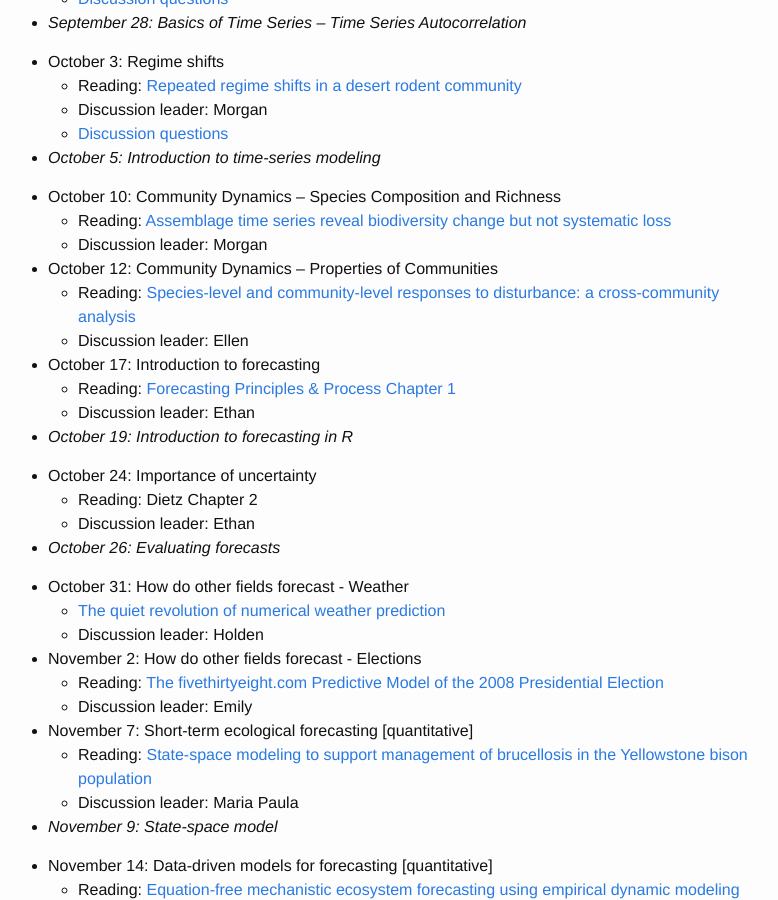
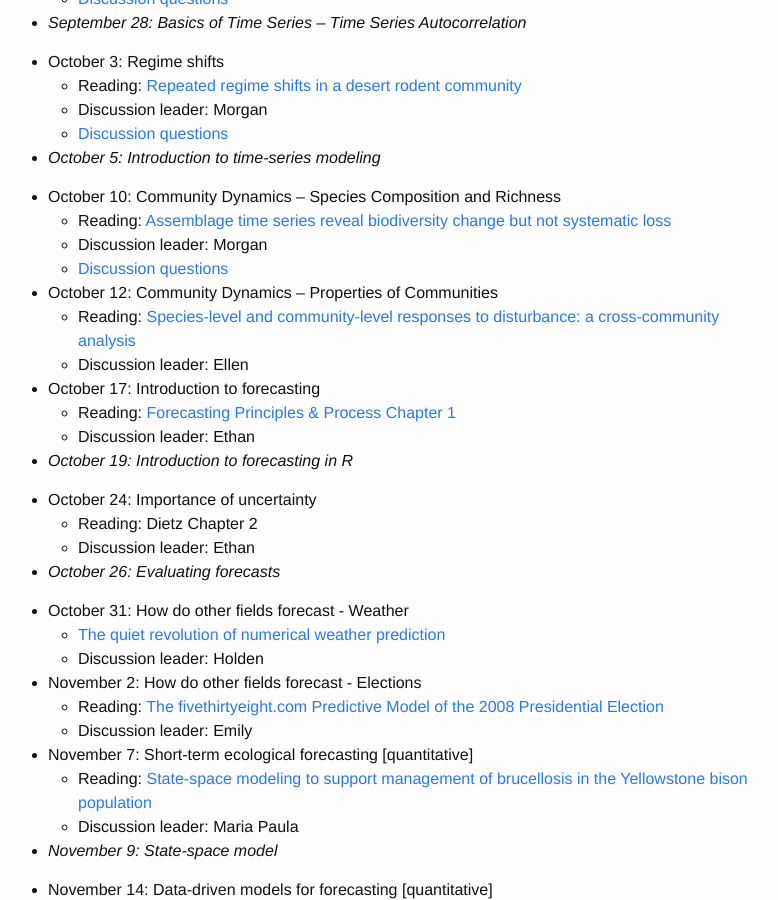
Before and after one commit to weecology/forecasting-dynamics-course, a Jekyll site: the page built from schedule.md, in a window 1280 px wide and 900 px high, scrolled down 1212 px. Shown: the whole window, without its empty margins (252-1030 px from the left). Built offline with Jekyll 4.4.1, drawn with Linux system fonts in a browser that asks for light colours.

Commit message:
Update schedule.md

```diff
--- a/schedule.md
+++ b/schedule.md
@@ -63,6 +63,7 @@ Activity days when laptops are required are noted in italics. Discussion leaders
 * October 10: Community Dynamics – Species Composition and Richness
     * Reading: [Assemblage time series reveal biodiversity change but not systematic loss](https://doi.org/10.1126/science.1248484)
     * Discussion leader: Morgan
+    * [Discussion questions]({{ site.baseurl }}/discussion/dornelas)
 
 * October 12: Community Dynamics – Properties of Communities
     * Reading: [Species-level and community-level responses to disturbance: a cross-community analysis](https://doi.org/10.1890/13-2250.1)
```
